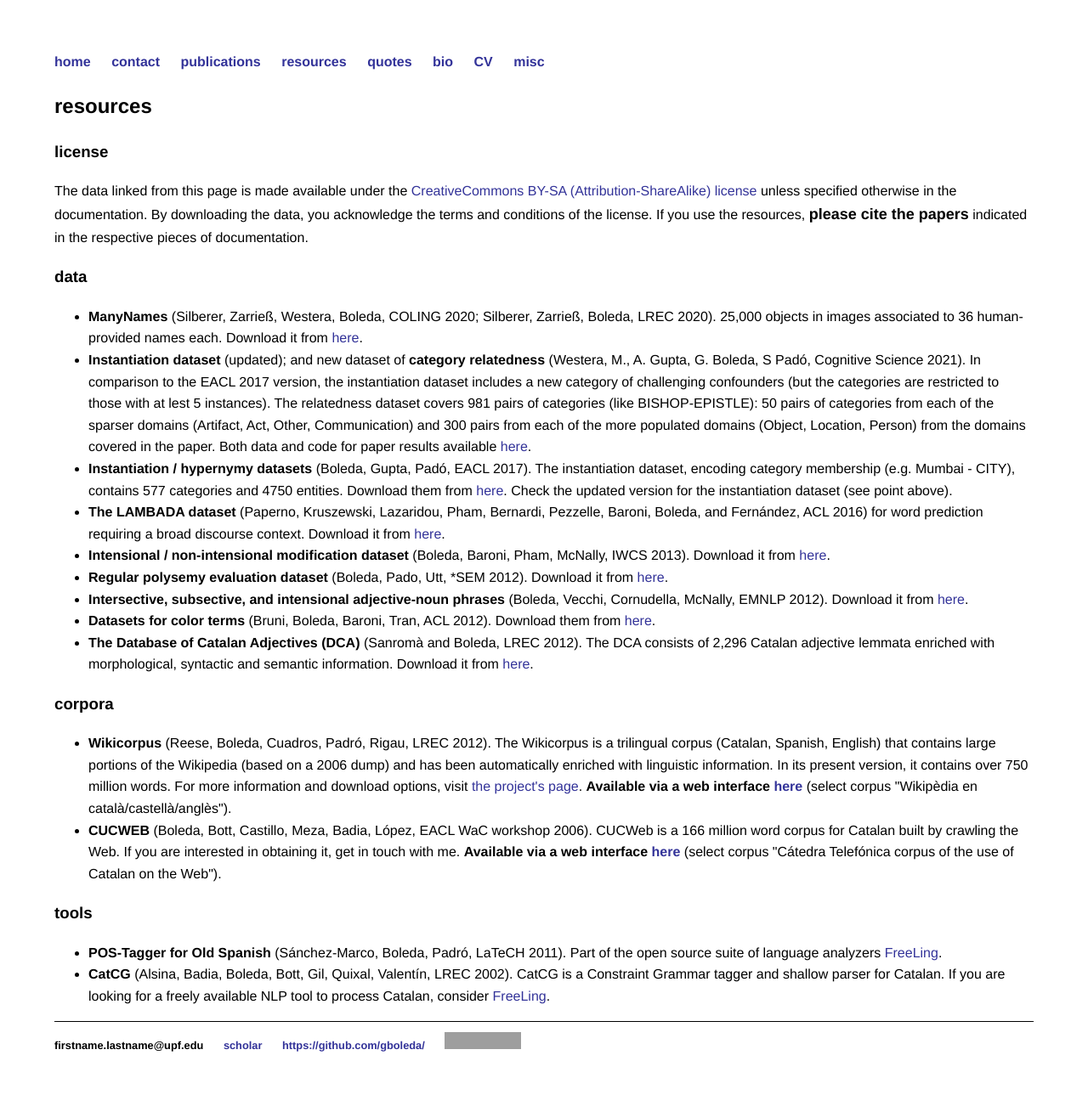
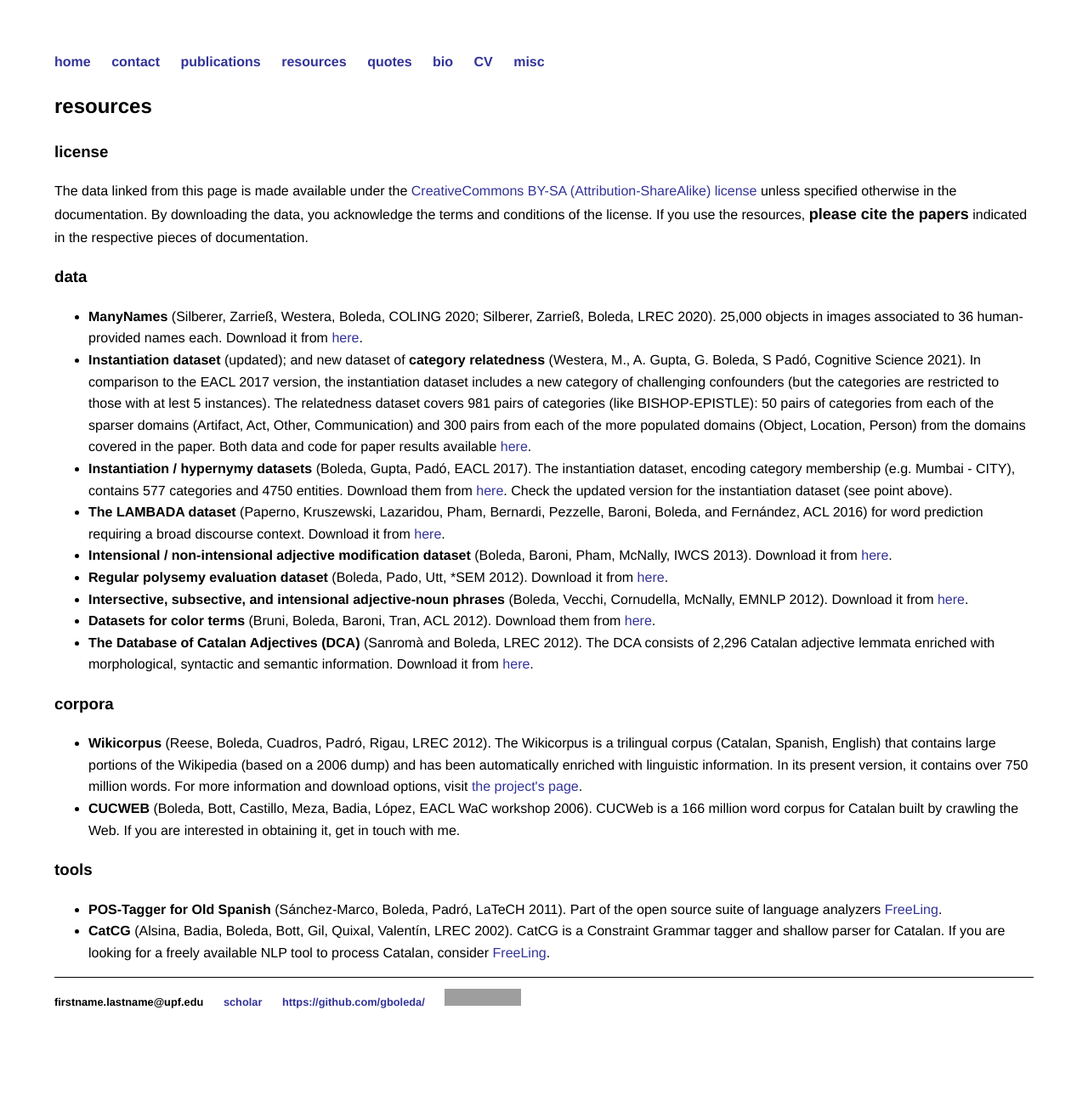
Before and after one commit to gboleda/gboleda.github.io, a Jekyll site: the page built from resources.html, in a window 1280 px wide. Shown: the whole page at 85% size. Built offline with Jekyll 4.4.1, drawn with Linux system fonts in a browser that asks for light colours; after the commit the page ends 1251 px from its top, so only the background shows below that; grey boxes are pictures that could not be loaded.

Commit message:
add repo links for datasets, small fixes

```diff
--- a/resources.html
+++ b/resources.html
@@ -27,15 +27,15 @@
 
   <li><b>The LAMBADA dataset</b>&nbsp;(Paperno, Kruszewski, Lazaridou, Pham, Bernardi, Pezzelle, Baroni, Boleda, and Fernández, ACL 2016) for word prediction requiring a broad discourse context. Download it from <a href="https://zenodo.org/record/2630551">here</a>.</li>
 
-  <li><b>Intensional / non-intensional modification dataset</b> (Boleda, Baroni, Pham, McNally, IWCS 2013). Download it from <a href="https://www.dropbox.com/s/iyaxc8yug6j8lh3/data-iwcs2013.zip?dl=0">here</a>.</li>
+  <li><b>Intensional / non-intensional adjective modification dataset</b> (Boleda, Baroni, Pham, McNally, IWCS 2013). Download it from <a href="https://doi.org/10.34810/data1074">here</a>.</li>
 
   <li><b>Regular polysemy evaluation dataset</b>
  (Boleda, Pado, Utt, *SEM 2012). Download it from <a href="http://www.nlpado.de/%7Esebastian/data/starsem2012-dataset.zip">here</a>.</li>
 
   <li><b>Intersective, subsective, and intensional adjective-noun phrases</b> (Boleda, Vecchi, Cornudella, McNally, EMNLP
-2012). Download it from <a href="https://www.dropbox.com/s/w2uoqaw5axutpxe/data-emnlp2012.zip?dl=0">here</a>.</li>
+2012). Download it from <a href="https://doi.org/10.34810/data1073">here</a>.</li>
 
-  <li><b>Datasets for color terms </b>(Bruni, Boleda, Baroni, Tran, ACL 2012). Download them from <a href="https://www.dropbox.com/s/yle22nlwxhgf7pb/color.zip?dl=0">here</a>.</li>
+  <li><b>Datasets for color terms </b>(Bruni, Boleda, Baroni, Tran, ACL 2012). Download them from <a href="https://doi.org/10.34810/data1056">here</a>.</li>
 
   <li><b>The Database of Catalan Adjectives (DCA)</b> (Sanromà and Boleda, LREC 2012). The DCA consists of 2,296 Catalan adjective lemmata enriched with morphological, syntactic and semantic information.
 Download it from
@@ -47,14 +47,11 @@
 <h3>corpora</h3>
 
 <ul>
-  <li><b>Wikicorpus</b> (Reese, Boleda, Cuadros, Padró, Rigau, LREC 2012). The Wikicorpus is a trilingual corpus (Catalan, Spanish, English) that contains large portions of the Wikipedia (based on a 2006 dump) and has been automatically enriched with linguistic information. In its present version, it contains over 750 million words. For more information and download options, visit <a href="http://www.lsi.upc.edu/%7Enlp/wikicorpus">the project's page</a>.
-    <b>Available via a web interface <a href="http://corptedig-glif.upf.edu/cqpweb/cucweb">here</a></b>
-     (select corpus "Wikipèdia en català/castellà/anglès").
+  <li><b>Wikicorpus</b> (Reese, Boleda, Cuadros, Padró, Rigau, LREC 2012). The Wikicorpus is a trilingual corpus (Catalan, Spanish, English) that contains large portions of the Wikipedia (based on a 2006 dump) and has been automatically enriched with linguistic information. In its present version, it contains over 750 million words. For more information and download options, visit <a href="http://www.cs.upc.edu/%7Enlp/wikicorpus">the project's page</a>.
   </li>
   <li><b>CUCWEB</b> (Boleda, Bott, Castillo, Meza, Badia, López, EACL WaC workshop 2006). CUCWeb is a 166 million
 word corpus for Catalan built by crawling the Web.
   If you are interested in obtaining it, get in touch with me.
-  <b>Available via a web interface <a href="http://corptedig-glif.upf.edu/cqpweb/cucweb">here</a></b> (select corpus "Cátedra Telefónica corpus of the use of Catalan on the Web").
   </li>
 </ul>
 
```
Also changed, not shown: index.html (+3 -6 lines), misc.md (+3 -1 lines).
